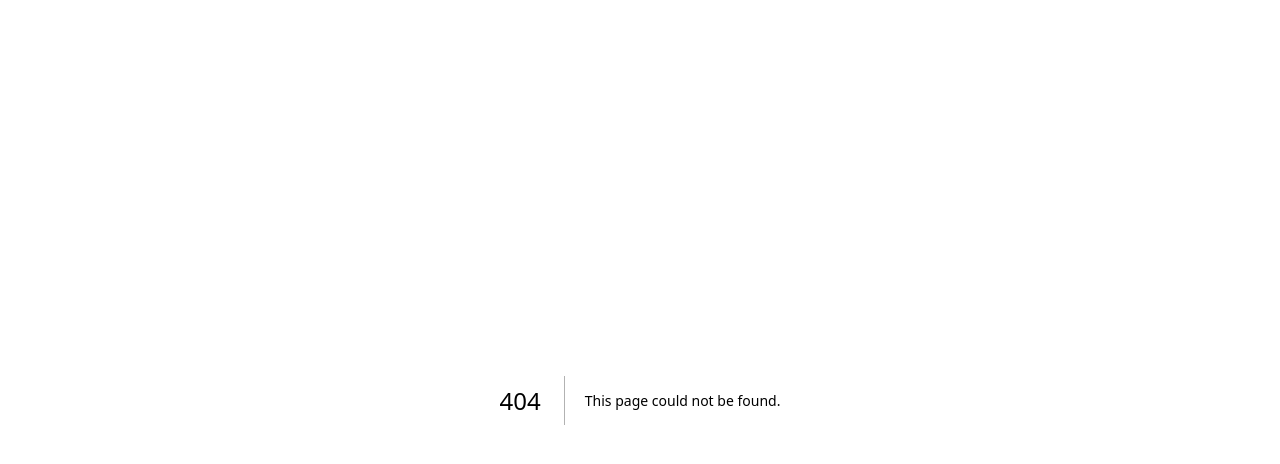
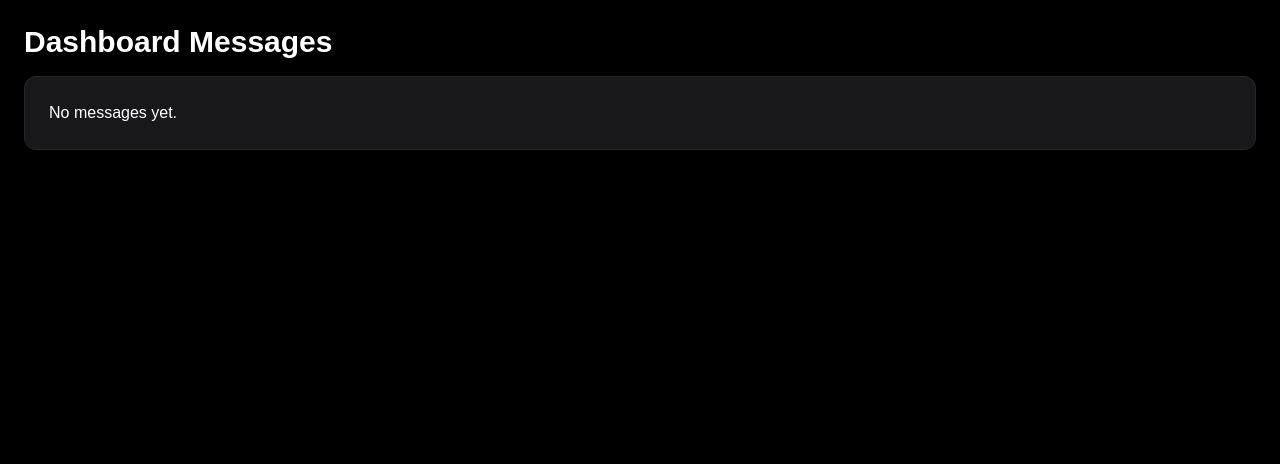
Before and after one commit to sameer2064/eka, a Next.js app: page /dashboard/messages in a window 1280 px wide. Before the commit this address had no page. Shown: the top 464 px of the page. Built offline with nearby package versions, Linux system fonts and the light colour scheme.

Commit message:
Added dashboard messages page

```diff
--- a/src/app/messages/page.tsx
+++ b/src/app/dashboard/messages/page.tsx
@@ -1,7 +1,9 @@
-export default function MessagesPage() {
+export default function DashboardMessagesPage() {
   return (
     <main className="min-h-screen bg-black text-white p-6">
-      <h1 className="text-3xl font-bold mb-4">Messages</h1>
+      <h1 className="text-3xl font-bold mb-4">
+        Dashboard Messages
+      </h1>
 
       <div className="bg-zinc-900 border border-zinc-800 rounded-xl p-6">
         <p>No messages yet.</p>
```
